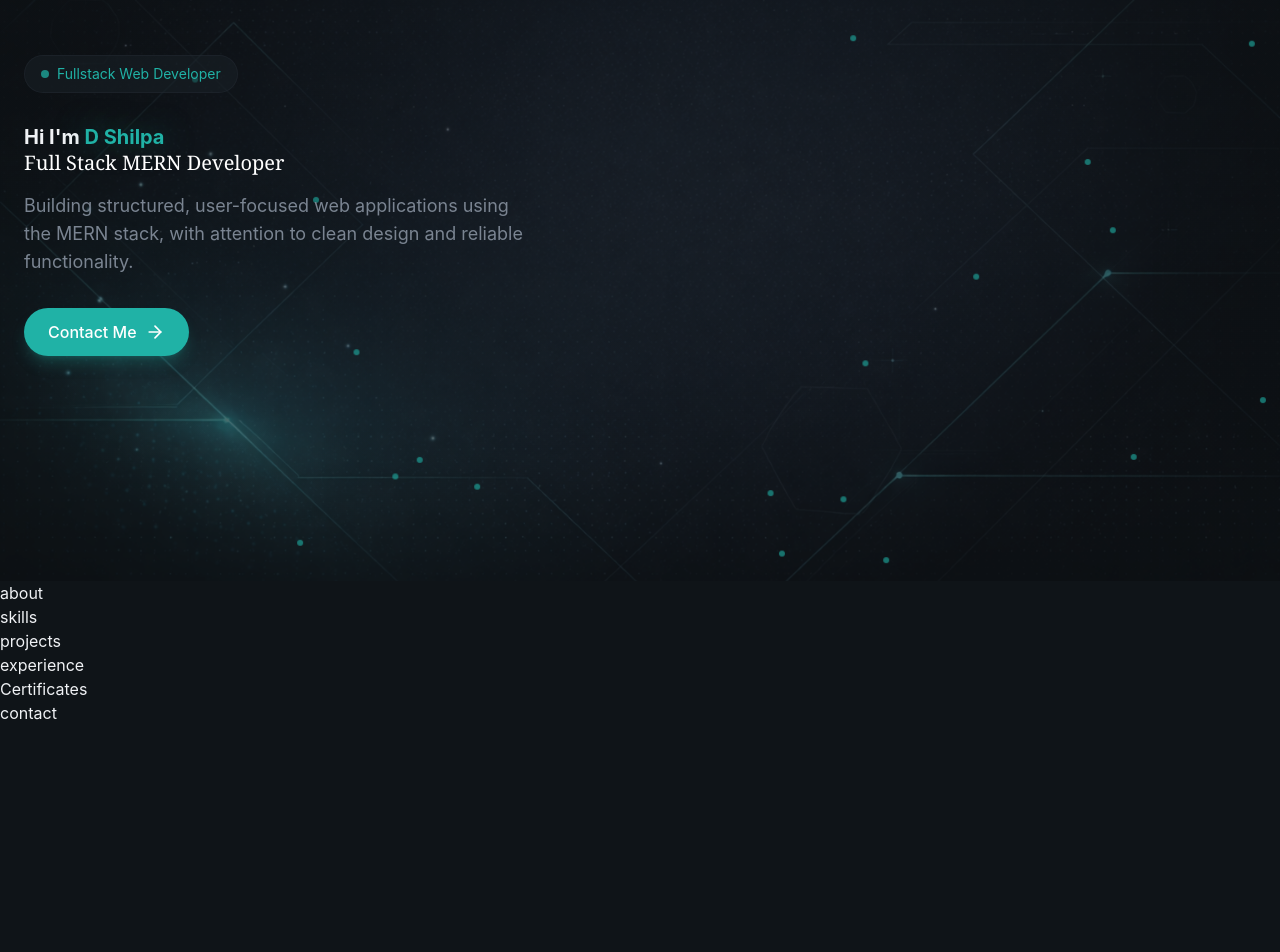
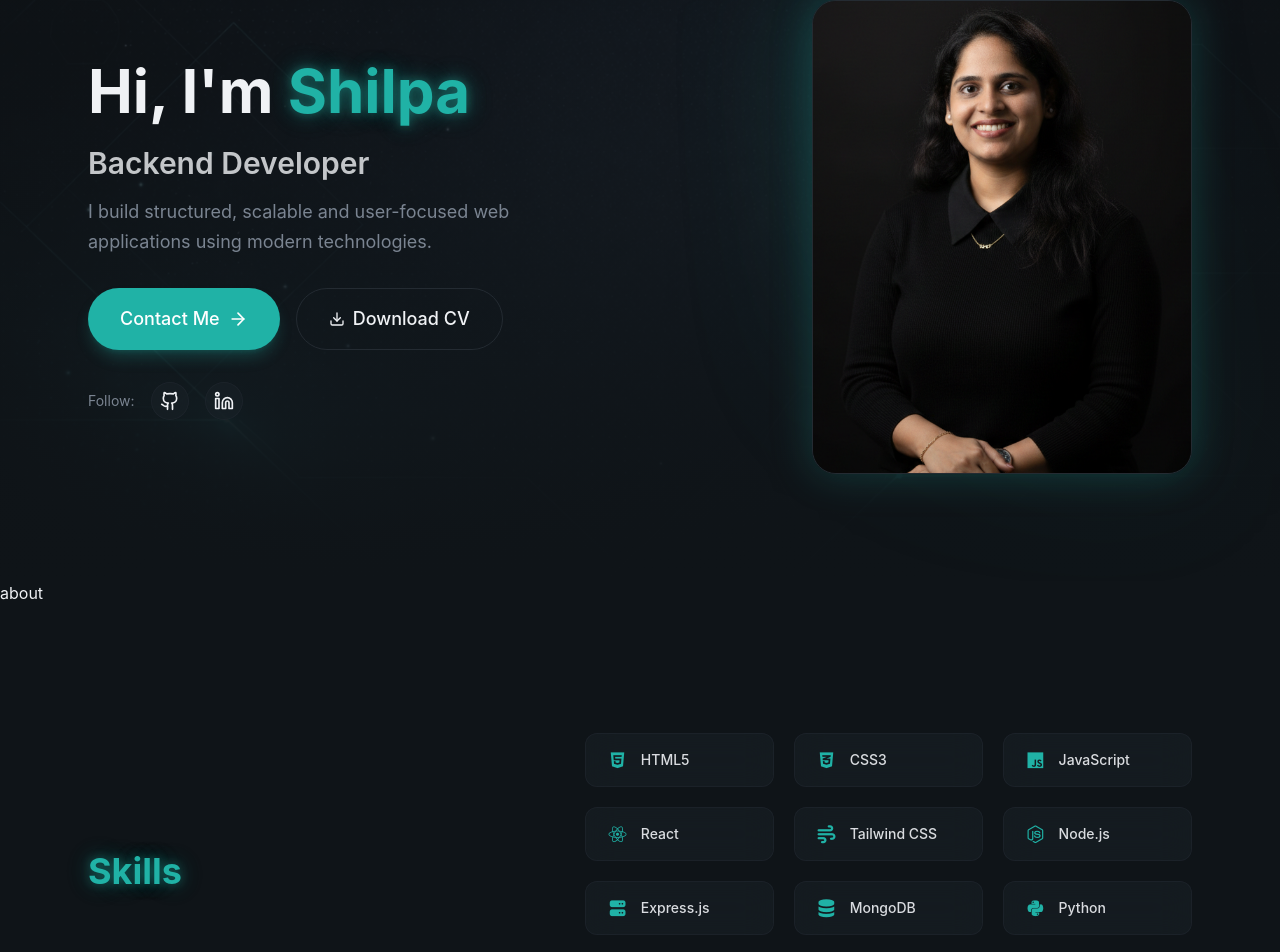
Before and after one commit to shilpad04/D-Shilpa-Portfolio, a React (Vite) app: page / in a window 1280 px wide. Shown: the part 219-1171 px from the top of the page. Before the commit the page ends 944 px from the top, so only its background shows below. Built offline with nearby package versions, Linux system fonts and the light colour scheme.

Commit message:
Updated code

```diff
--- a/src/components/AnimatedBorderButton.jsx
+++ b/src/components/AnimatedBorderButton.jsx
@@ -31,7 +31,8 @@ export const AnimatedBorderButton = ({ children }) => {
         />
       </svg>
       <span className="relative z-10 flex items-center justify-center gap-2">
-        {children}
+        <Download className="w-4 h-4" />
+        Download CV
       </span>
     </button>
   );
--- a/src/index.css
+++ b/src/index.css
@@ -52,21 +52,39 @@
     border: 1px solid color-mix(in srgb, var(--color-border) 60%, transparent);
   }
 
-  .glow-text{
-    text-shadow: 0 0 30px
-    color-mix(in srgb, var(--color-primary) 50%, transparent);
+  .glow-text {
+    text-shadow:
+      0 0 10px color-mix(in srgb, var(--color-primary) 40%, transparent),
+      0 0 20px color-mix(in srgb, var(--color-primary) 30%, transparent),
+      0 0 30px color-mix(in srgb, var(--color-primary) 20%, transparent);
+  }
+
+  .skill-card-hover:hover {
+    box-shadow: 0 0 25px
+      color-mix(in srgb, var(--color-primary) 35%, transparent);
+    border: 1px solid color-mix(in srgb, var(--color-primary) 40%, transparent);
+  }
+
+  .skill-glow:hover {
+    box-shadow:
+      0 0 15px color-mix(in srgb, var(--color-primary) 35%, transparent),
+      0 0 30px color-mix(in srgb, var(--color-primary) 20%, transparent);
+
+    border: 1px solid color-mix(in srgb, var(--color-primary) 40%, transparent);
+
+    transform: translateY(-4px);
   }
 }
 
-@layer utilities{
+@layer utilities {
   @keyframes fade-in {
-    from{
+    from {
       opacity: 0;
       transform: translateY(20px);
       filter: blur(10px);
     }
 
-    to{
+    to {
       opacity: 1;
       transform: translateY(0);
       filter: blur(0);
@@ -75,54 +93,62 @@
 
   @keyframes slow-drift {
     0%,
-    100%{
-      transform: translate(0,0);
+    100% {
+      transform: translate(0, 0);
     }
 
-    25%{
+    25% {
       transform: translate(20px, -30px);
     }
 
-    50%
-    {
+    50% {
       transform: translate(-15px, -20px);
     }
 
-    75%{
+    75% {
       transform: translate(30px, 10px);
     }
-
   }
 
-  .animate-fade-in{
+  .animate-fade-in {
     animation: fade-in 0.8s ease-out both;
   }
 
-  .animation-delay-100{
+  .animation-delay-100 {
     animation-delay: 100ms;
   }
 
-  .animation-delay-200{
+  .animation-delay-200 {
     animation-delay: 200ms;
   }
 
-  .animation-delay-300{
+  .animation-delay-300 {
     animation-delay: 300ms;
   }
 
-   .animation-delay-400{
+  .animation-delay-400 {
     animation-delay: 400ms;
   }
 
-   .animation-delay-500{
+  .animation-delay-500 {
     animation-delay: 500ms;
   }
 
-   .animation-delay-600{
+  .animation-delay-600 {
     animation-delay: 600ms;
   }
 
-   .animation-delay-800{
+  .animation-delay-800 {
     animation-delay: 800ms;
   }
+
+  .group:hover .animated-border-path {
+    animation: animated-border 1.5s linear infinite;
+  }
+
+  .animated-border:hover {
+    background-color: color-mix(in srgb, #26c4b8 15%, transparent);
+    backdrop-filter: blur(16px);
+    box-shadow: 0 0 20px color-mix(in srgb, #26c4b8 20%, transparent);
+  }
 }
--- a/src/sections/Hero.jsx
+++ b/src/sections/Hero.jsx
@@ -1,77 +1,132 @@
-import { ArrowRight } from "lucide-react";
+import { useEffect, useState } from "react";
+import { ArrowRight, Github, Linkedin } from "lucide-react";
 import { Button } from "../components/Button";
+import { AnimatedBorderButton } from "../components/AnimatedBorderButton";
+
+const roles = [
+  "Full Stack Developer",
+  "Frontend Developer",
+  "Backend Developer",
+];
 
 export const Hero = () => {
+  const [currentRole, setCurrentRole] = useState(0);
+
+  useEffect(() => {
+    const interval = setInterval(() => {
+      setCurrentRole((prev) => (prev + 1) % roles.length);
+    }, 2500);
+
+    return () => clearInterval(interval);
+  }, []);
+
   return (
-    <section className="relative min-h-screen flex items-center overflow-hidden">
+    <section className="relative min-h-[90vh] lg:min-h-screen flex items-start lg:items-center overflow-hidden pt-28 pb-16 lg:pb-0">
+
       {/* Background */}
       <div className="absolute inset-0">
         <img
           src="/hero.png"
-          alt="Hero image"
+          alt="Hero background"
           className="w-full h-full object-cover opacity-40"
         />
-        <div className="absolute inset-0 bg-gradient-to-b from-background/20" />
+        <div className="absolute inset-0 bg-gradient-to-b from-background/30 via-background/60 to-background" />
       </div>
 
-      {/* Green Dots */}
-      <div className="absolute inset-0 overflow-hidden pointer-events-none">
-        {[...Array(30)].map((_, i) => (
-          <div
-            className="absolute w-1.5 h-1.5 rounded-full opacity-60"
-            style={{
-              backgroundColor: "#20B2A6",
-              left: `${Math.random() * 100}%`,
-              top: `${Math.random() * 100}%`,
-              animation: `slow-drift ${15 + Math.random() * 20}s ease-in-out infinite`,
-              animationDelay: `${Math.random() * 5}s`,
-            }}
-          />
-        ))}
-      </div>
+      <div className="max-w-6xl mx-auto px-6 relative z-10 w-full">
 
-      {/* Content */}
-      <div className="container mx-auto px-6 pt-32 pb-20 relative z-10">
-        <div className="grid lg:grid-cols-2 gap-12 items-center">
-          {/* Left Column - Text Content */}
-          <div className="space-y-8">
-            <div className="animate-fade-in">
-              <span className="inline-flex items-center gap-2 px-4 py-2 rounded-full glass text-sm text-primary">
-                <span className="w-2 h-2 bg-primary rounded-full animate-pulse" />
-                Fullstack Web Developer
-              </span>
-            </div>
+        {/* Updated Grid Ratio */}
+        <div className="grid lg:grid-cols-[1.2fr_0.8fr] gap-10 items-center">
 
-            {/* Headline */}
+          {/* LEFT SIDE */}
+          <div className="space-y-6">
+
             <div className="space-y-4">
-              <h1 className="text-5xl md:text-xl font-bold leading-tight animate-fade-in animation-delay-200">
-                Hi I'm <span className="text-primary glow-text">D Shilpa</span>
-                <br />
-                <span className="font-serif font-normal text-white">
-                  Full Stack MERN Developer
+              <h1 className="text-4xl md:text-5xl lg:text-6xl font-bold leading-tight">
+                Hi, I'm{" "}
+                <span className="text-primary glow-text">
+                  Shilpa
                 </span>
               </h1>
 
-              <p className="text-lg text-muted-foreground max-w-lg animate-fade-in animation-delay-200">
-                Building structured, user-focused web applications using the
-                MERN stack, with attention to clean design and reliable
-                functionality.
+              <h2
+                key={currentRole}
+                className="text-2xl md:text-3xl font-semibold text-foreground/80 animate-fade-in"
+              >
+                {roles[currentRole]}
+              </h2>
+
+              <p className="text-lg text-muted-foreground max-w-md leading-relaxed">
+                I build structured, scalable and user-focused web applications
+                using modern technologies.
               </p>
             </div>
-            {/* Call to Actions*/}
-            <div>
-                <Button>
-                    Contact Me <ArrowRight className="w-5 h-5"/>
-                </Button>
 
-                <button>
-                   {/* Animated SVG Border */}
-                </button>
+            {/* Buttons */}
+            <div className="flex flex-wrap gap-4 pt-2">
+              <Button size="lg">
+                Contact Me <ArrowRight className="w-5 h-5" />
+              </Button>
+
+              <AnimatedBorderButton>
+                Download CV
+              </AnimatedBorderButton>
             </div>
 
+            {/* Social */}
+            <div className="flex items-center gap-4 pt-2">
+              <span className="text-sm text-muted-foreground">Follow:</span>
+
+              <a
+                href="https://github.com/shilpad04"
+                target="_blank"
+                rel="noopener noreferrer"
+                className="p-2 rounded-full glass hover:bg-primary/10 hover:text-primary transition-all duration-300"
+              >
+                <Github className="w-5 h-5" />
+              </a>
+
+              <a
+                href="https://www.linkedin.com/in/shilpa-d-5547361a3/"
+                target="_blank"
+                rel="noopener noreferrer"
+                className="p-2 rounded-full glass hover:bg-primary/10 hover:text-primary transition-all duration-300"
+              >
+                <Linkedin className="w-5 h-5" />
+              </a>
+            </div>
           </div>
 
-          {/* Right Column - Profile Image */}
+          {/* RIGHT SIDE - PROFILE IMAGE */}
+          <div className="flex justify-center lg:justify-end mt-6 lg:mt-0">
+
+            {/* Slightly Reduced Desktop Width */}
+            <div className="relative w-72 sm:w-80 md:w-96 lg:w-[380px]">
+
+              {/* Glow Background */}
+              <div className="absolute inset-0
+                              rounded-3xl
+                              bg-gradient-to-br
+                              from-primary/30 via-transparent
+                              to-primary/10
+                              blur-3xl" />
+
+              {/* Image Frame */}
+              <div className="relative rounded-3xl overflow-hidden
+                              border border-border
+                              shadow-[0_0_40px_color-mix(in_srgb,var(--color-primary)_25%,transparent)]">
+
+                <img
+                  src="/shilpa.png"
+                  alt="Shilpa"
+                  className="w-full aspect-[4/5] object-cover object-center"
+                />
+
+              </div>
+
+            </div>
+          </div>
+
         </div>
       </div>
     </section>
--- a/src/sections/Skills.jsx
+++ b/src/sections/Skills.jsx
@@ -1,3 +1,87 @@
+import { useEffect, useRef, useState } from "react";
+
+const skills = [
+  { name: "HTML5", icon: "fa-brands fa-html5" },
+  { name: "CSS3", icon: "fa-brands fa-css3-alt" },
+  { name: "JavaScript", icon: "fa-brands fa-js" },
+  { name: "React", icon: "fa-brands fa-react" },
+  { name: "Tailwind CSS", icon: "fa-solid fa-wind" },
+  { name: "Node.js", icon: "fa-brands fa-node-js" },
+  { name: "Express.js", icon: "fa-solid fa-server" },
+  { name: "MongoDB", icon: "fa-solid fa-database" },
+  { name: "Python", icon: "fa-brands fa-python" },
+  { name: "REST APIs", icon: "fa-solid fa-globe" },
+  { name: "Postman", icon: "fa-solid fa-paper-plane" },
+  { name: "Git", icon: "fa-brands fa-git-alt" },
+];
+
 export const Skills = () => {
-    return <section>skills</section>
-}
+  const sectionRef = useRef(null);
+  const [visible, setVisible] = useState(false);
+
+  useEffect(() => {
+    const observer = new IntersectionObserver(
+      ([entry]) => {
+        if (entry.isIntersecting) setVisible(true);
+      },
+      { threshold: 0.2 }
+    );
+
+    if (sectionRef.current) observer.observe(sectionRef.current);
+    return () => observer.disconnect();
+  }, []);
+
+  return (
+    <section
+      id="skills"
+      ref={sectionRef}
+      className="py-28 lg:py-32 relative"
+    >
+      <div className="max-w-6xl mx-auto px-6">
+
+        {/* Updated Grid */}
+        <div className="grid lg:grid-cols-[1fr_1.4fr] gap-16 items-center">
+
+          {/* LEFT SIDE */}
+          <div className="flex justify-center lg:justify-start items-center">
+            <h2
+              className={`text-4xl font-bold text-primary glow-text transition-all duration-700 ${
+                visible ? "opacity-100 translate-y-0" : "opacity-0 translate-y-10"
+              }`}
+            >
+              Skills
+            </h2>
+          </div>
+
+          {/* RIGHT SIDE */}
+          <div className="grid grid-cols-2 sm:grid-cols-3 gap-5">
+
+            {skills.map((skill, index) => (
+              <div
+                key={skill.name}
+                className={`glass skill-glow rounded-xl px-5 py-4
+                           flex items-center gap-3
+                           transition-all duration-500
+                           ${
+                             visible
+                               ? "opacity-100 translate-y-0"
+                               : "opacity-0 translate-y-8"
+                           }`}
+                style={{ transitionDelay: `${index * 70}ms` }}
+              >
+                <i className={`${skill.icon} text-primary text-lg`}></i>
+
+                <span className="text-sm font-medium text-foreground/90">
+                  {skill.name}
+                </span>
+              </div>
+            ))}
+
+          </div>
+
+        </div>
+
+      </div>
+    </section>
+  );
+};
```
Also changed, not shown: index.html (+7 -0 lines), src/layout/Navbar.jsx (+24 -16 lines), public/shilpa.png.
